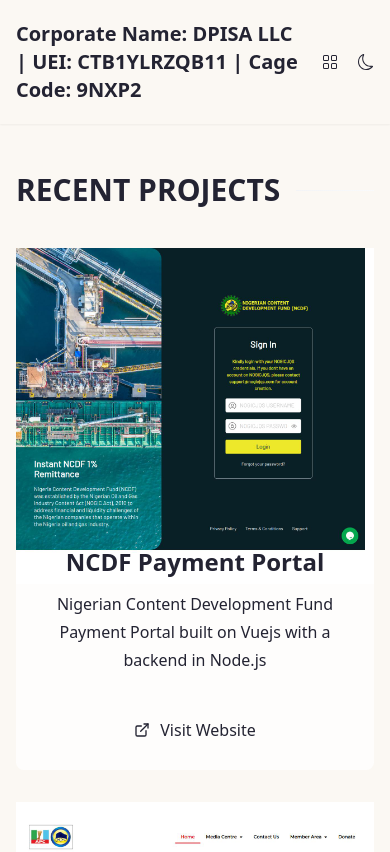
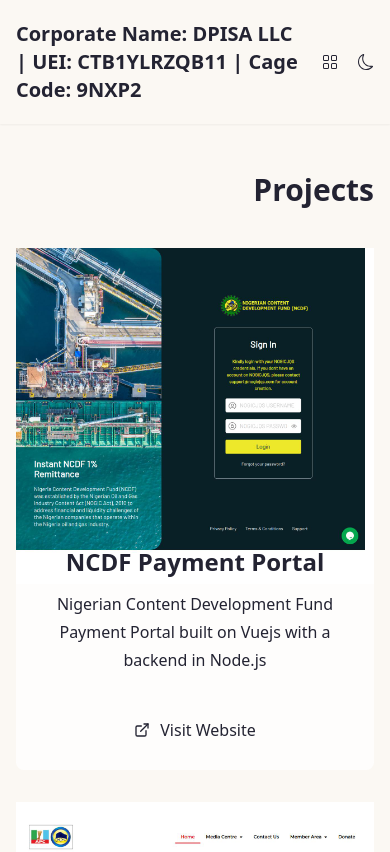
Before and after one commit to vividone/dpisa-portfolio, a Next.js app: page / in a window 390 px wide. Shown: the top 852 px of the page. Built offline with nearby package versions, Linux system fonts and the light colour scheme.

Commit message:
Modified title

```diff
--- a/app/sections/project/index.jsx
+++ b/app/sections/project/index.jsx
@@ -27,7 +27,11 @@
 		<LazyMotion features={domAnimation}>
 
 			<section id="projects" className="section">
-				<HeadingDivider title="Recent projects" />
+
+			<h1 tabIndex="0" className="text-3xl md:text-5xl xl:text-6xl font-bold text-right" >
+							<p>Projects</p>
+						</h1>
+				{/* <HeadingDivider title="Projects" /> */}
 				<div className="h-10 md:h-14" />
 
 				<div className="flex flex-col items-center gap-8 md:gap-14">
--- a/constants/social_media.js
+++ b/constants/social_media.js
@@ -17,6 +17,6 @@
 		id: "mail",
 		icon: <BsFillEnvelopeOpenFill />,
 		title: "Send us an email",
-		url: "mailto://dpisa002@gmail.com"
+		url: "mailto:dpisa002@gmail.com"
 	}
 ];
```
